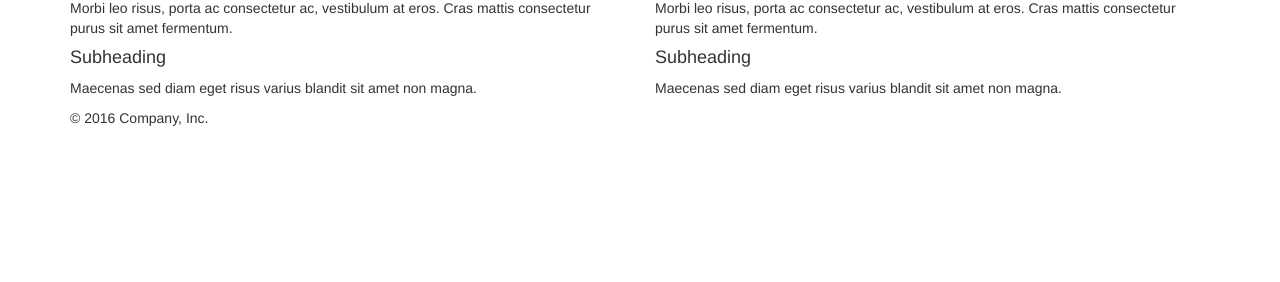
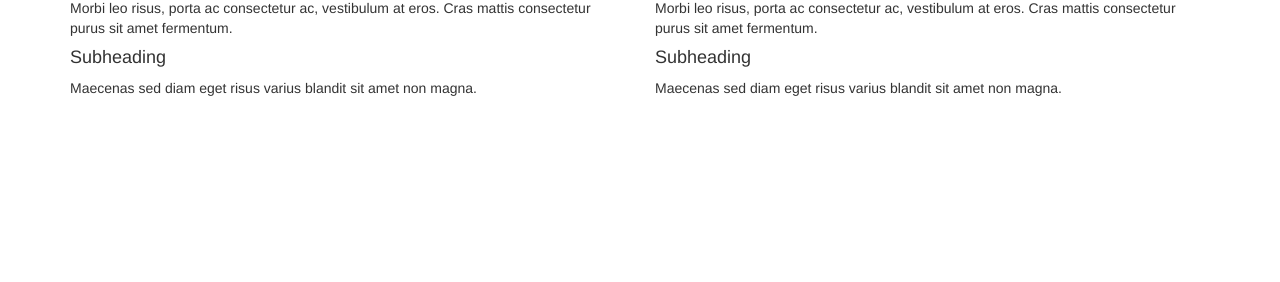
Before and after one commit to winaba/flask_bootstrap_page, a Flask app: page / in a window 1280 px wide. Shown: the part 518-800 px from the top of the page. Run offline with Flask 2, Linux system fonts and the light colour scheme; some libraries are stand-ins or nearby versions.

Commit message:
Exclusao do rodape da pagina base

```diff
--- a/app/templates/base.html
+++ b/app/templates/base.html
@@ -39,10 +39,6 @@
 
       {% endblock %}
 
-      <footer class="footer">
-        <p>&copy; 2016 Company, Inc.</p>
-      </footer>
-
     </div> <!-- /container -->
 
 
```
